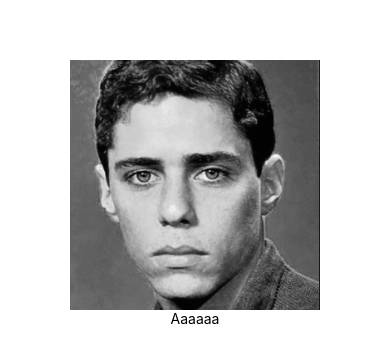
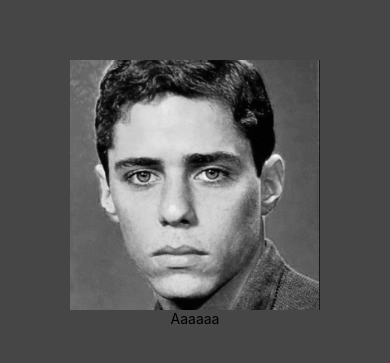
Before and after one commit to h-and-rod/estudos-react-native, a React Native app in the folder state-management/: screen / in a window 390 px wide. Shown: the part 229-592 px from the top of the page. Built offline with nearby package versions, Linux system fonts and the light colour scheme.

Commit message:
study(state-management): altera a imagem conforme estado de taFeliz

```diff
--- a/state-management/App.tsx
+++ b/state-management/App.tsx
@@ -14,7 +14,7 @@ export default function App() {
   }
 
   return (
-    <View style={styles.container}>
+    <View style={[styles.container, {backgroundColor: taFeliz?'#4b83f4':'#474646'}]}>
       <TouchableOpacity onPress={handleHumor}>
         <Image style={styles.tamanhoImagem} source={taFeliz ? chicoHappy : chicoSad} />
       </TouchableOpacity>
```
